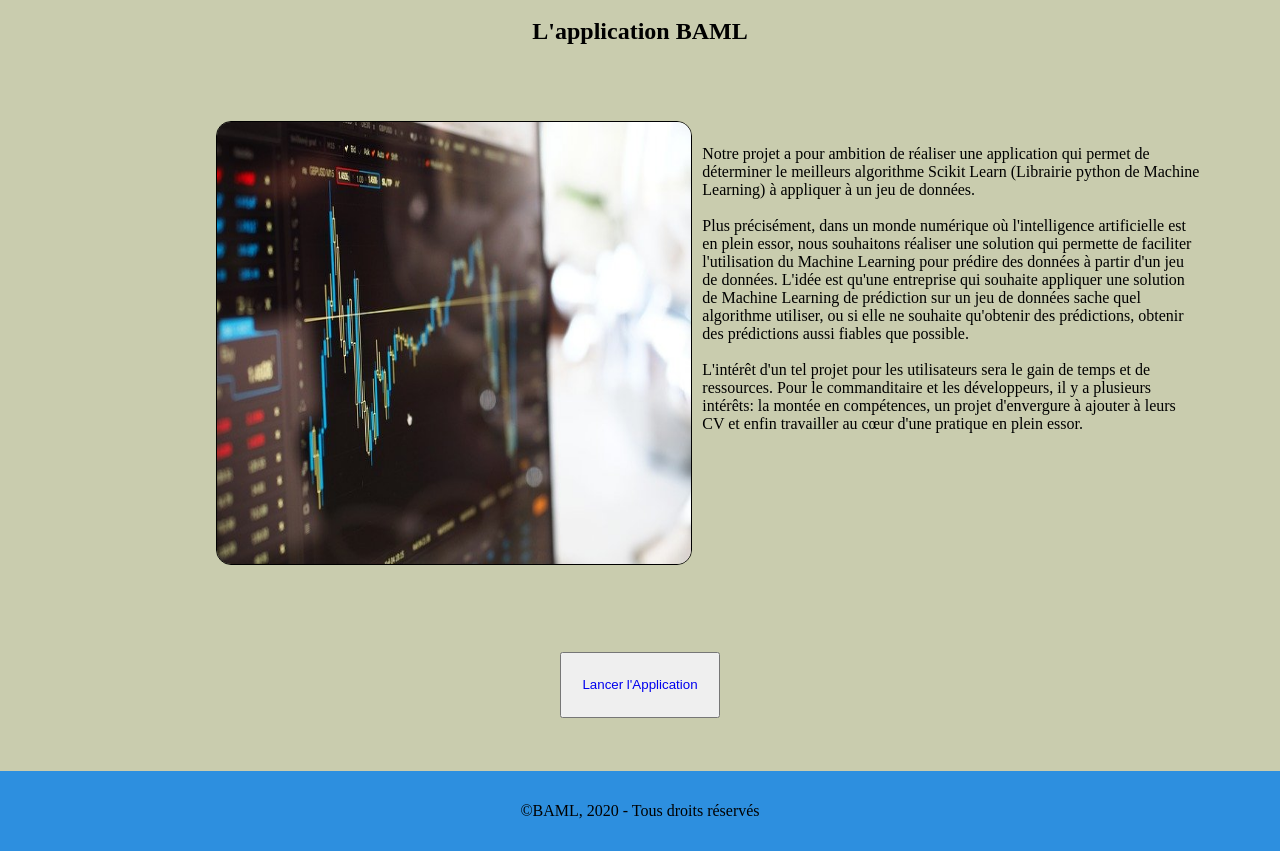
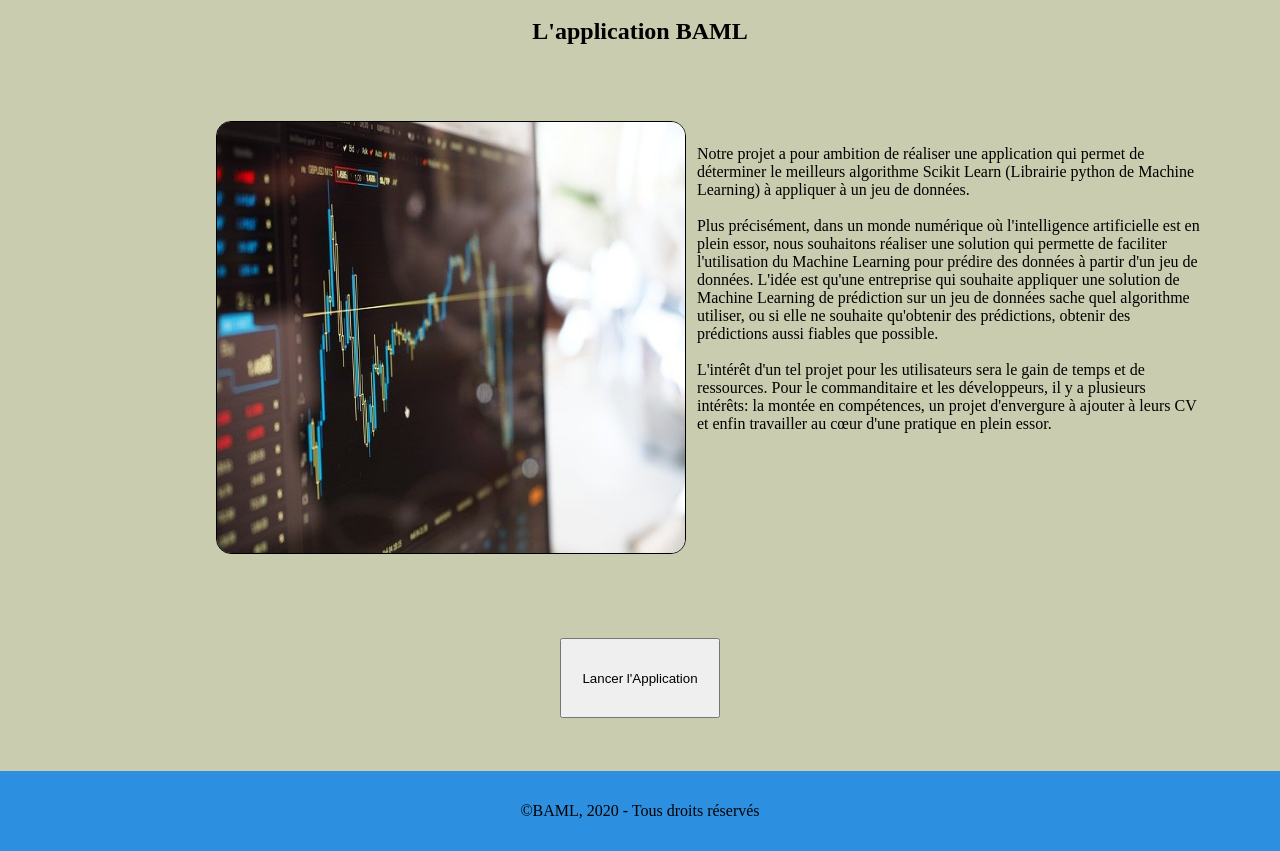
Before and after one commit to DivermanCiv/BAML, a Django app: page / in a window 1280 px wide. Shown: the part 66-917 px from the top of the page. Run offline with Django 3.2, Linux system fonts and the light colour scheme.

Commit message:
fix minor button bug

```diff
--- a/BAML/static/css/presentation.scss
+++ b/BAML/static/css/presentation.scss
@@ -97,7 +97,7 @@
       align-self: stretch;
     }
 
-    /* style of Lancer l'applicatiob button */
+    /* style of Lancer l'application button */
     button {
       flex: 4 1 auto;
       align-self: center;
@@ -113,7 +113,10 @@
 
     /* prevent the default comportement of a tag */
     a {
+      align-self: center;
       text-decoration: none;
+      height: 5rem;
+      width: 10rem;
     }
   }
 
--- a/BAML/static/css/style.css
+++ b/BAML/static/css/style.css
@@ -17,7 +17,7 @@
     /* style of flex-box of content without title of the index page */
     /* style of title */
     /* style of text */
-    /* style of Lancer l'applicatiob button */
+    /* style of Lancer l'application button */
     /* prevent the default comportement of a tag */ }
     @media (max-width: 480px) {
       .presentation .presentation-content {
@@ -82,7 +82,10 @@
         .presentation .presentation-content button {
           display: none; } }
     .presentation .presentation-content a {
-      text-decoration: none; }
+      align-self: center;
+      text-decoration: none;
+      height: 5rem;
+      width: 10rem; }
 
 /* style of the flex container */
 .team {
--- a/BAML/templates/BAML/index.html
+++ b/BAML/templates/BAML/index.html
@@ -18,18 +18,25 @@
                     alt="image ordinateur libre de droit">
             </figure>
 
-            <p> Notre projet a pour ambition de réaliser une application qui permet de déterminer le meilleurs algorithme Scikit Learn (Librairie python de Machine Learning) à appliquer à un jeu de données.
+            <p> Notre projet a pour ambition de réaliser une application qui permet de déterminer le meilleurs
+                algorithme Scikit Learn (Librairie python de Machine Learning) à appliquer à un jeu de données.
                 <br>
                 <br>
-                Plus précisément, dans un monde numérique où l'intelligence artificielle est en plein essor, nous souhaitons réaliser une solution qui permette de faciliter l'utilisation du Machine Learning pour prédire des données à partir d'un jeu de données. L'idée est qu'une entreprise qui souhaite appliquer une solution de Machine Learning de prédiction sur un jeu de données sache quel algorithme utiliser, ou si elle ne souhaite qu'obtenir des prédictions, obtenir des prédictions aussi fiables que possible.
+                Plus précisément, dans un monde numérique où l'intelligence artificielle est en plein essor, nous
+                souhaitons réaliser une solution qui permette de faciliter l'utilisation du Machine Learning pour
+                prédire des données à partir d'un jeu de données. L'idée est qu'une entreprise qui souhaite appliquer
+                une solution de Machine Learning de prédiction sur un jeu de données sache quel algorithme utiliser, ou
+                si elle ne souhaite qu'obtenir des prédictions, obtenir des prédictions aussi fiables que possible.
                 <br>
                 <br>
-                L'intérêt d'un tel projet pour les utilisateurs sera le gain de temps et de ressources. Pour le commanditaire et les développeurs, il y a plusieurs intérêts: la montée en compétences, un projet d'envergure à ajouter à leurs CV et enfin travailler au cœur d'une pratique en plein essor.
+                L'intérêt d'un tel projet pour les utilisateurs sera le gain de temps et de ressources. Pour le
+                commanditaire et les développeurs, il y a plusieurs intérêts: la montée en compétences, un projet
+                d'envergure à ajouter à leurs CV et enfin travailler au cœur d'une pratique en plein essor.
 
             </p>
         </div>
 
-        <button><a href="/application">Lancer l'Application</a></button>
+        <a href="/application"><button>Lancer l'Application</button></a>
     </div>
 </div>
 {% include "BAML/footer.html" %}
```
Also changed, not shown: 1 other file.
